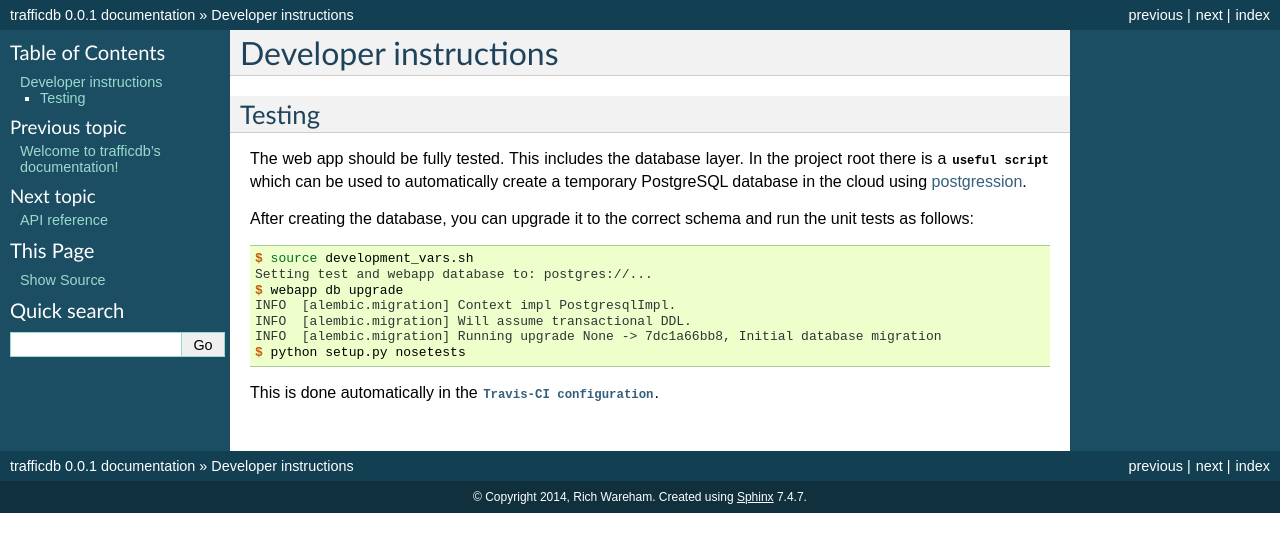
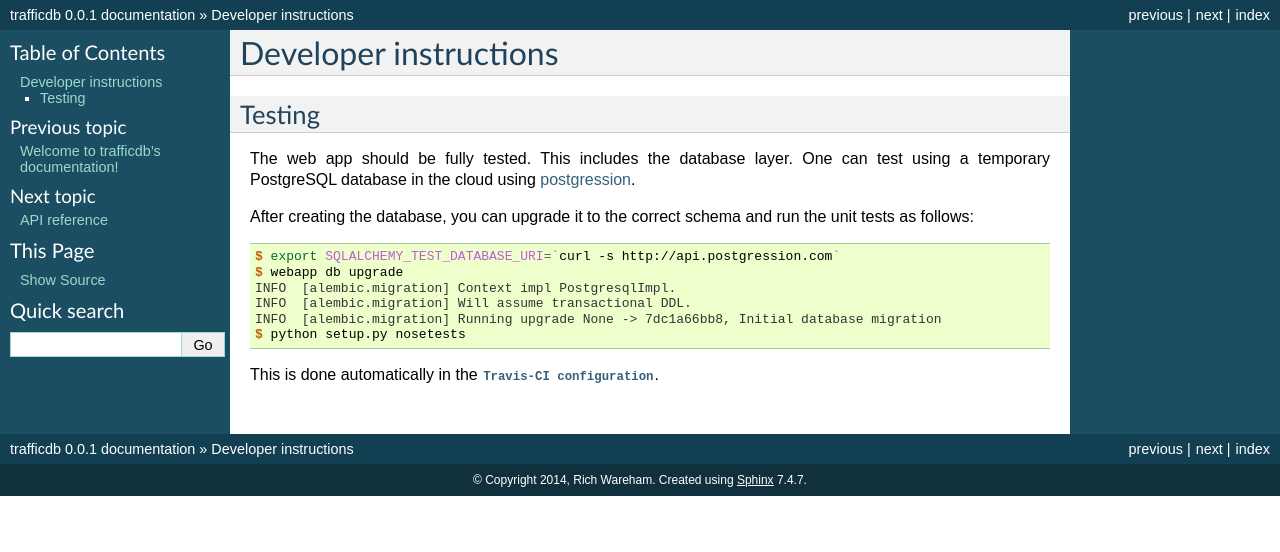
Before and after one commit to rjw57/trafficdb, a Sphinx documentation site: the page built from docs/development.rst, in a window 1280 px wide. Shown: the top 552 px of the page. Built offline with Sphinx 7.4.7, drawn with Linux system fonts in a browser that asks for light colours.

Commit message:
remove development_vars.sh hack

```diff
--- a/docs/development.rst
+++ b/docs/development.rst
@@ -4,18 +4,16 @@ Developer instructions
 Testing
 ~~~~~~~
 
-The web app should be fully tested. This includes the database layer. In the
-project root there is a :download:`useful script <../development_vars.sh>`
-which can be used to automatically create a temporary PostgreSQL database in
-the cloud using `postgression <http://www.postgression.com>`_.
+The web app should be fully tested. This includes the database layer.  One can
+test using a temporary PostgreSQL database in the cloud using `postgression
+<http://www.postgression.com>`_.
 
 After creating the database, you can upgrade it to the correct schema and run
 the unit tests as follows:
 
 .. code:: console
 
-    $ source development_vars.sh
-    Setting test and webapp database to: postgres://...
+    $ export SQLALCHEMY_TEST_DATABASE_URI=`curl -s http://api.postgression.com`
     $ webapp db upgrade
     INFO  [alembic.migration] Context impl PostgresqlImpl.
     INFO  [alembic.migration] Will assume transactional DDL.
```
Also changed, not shown: 1 other file.
